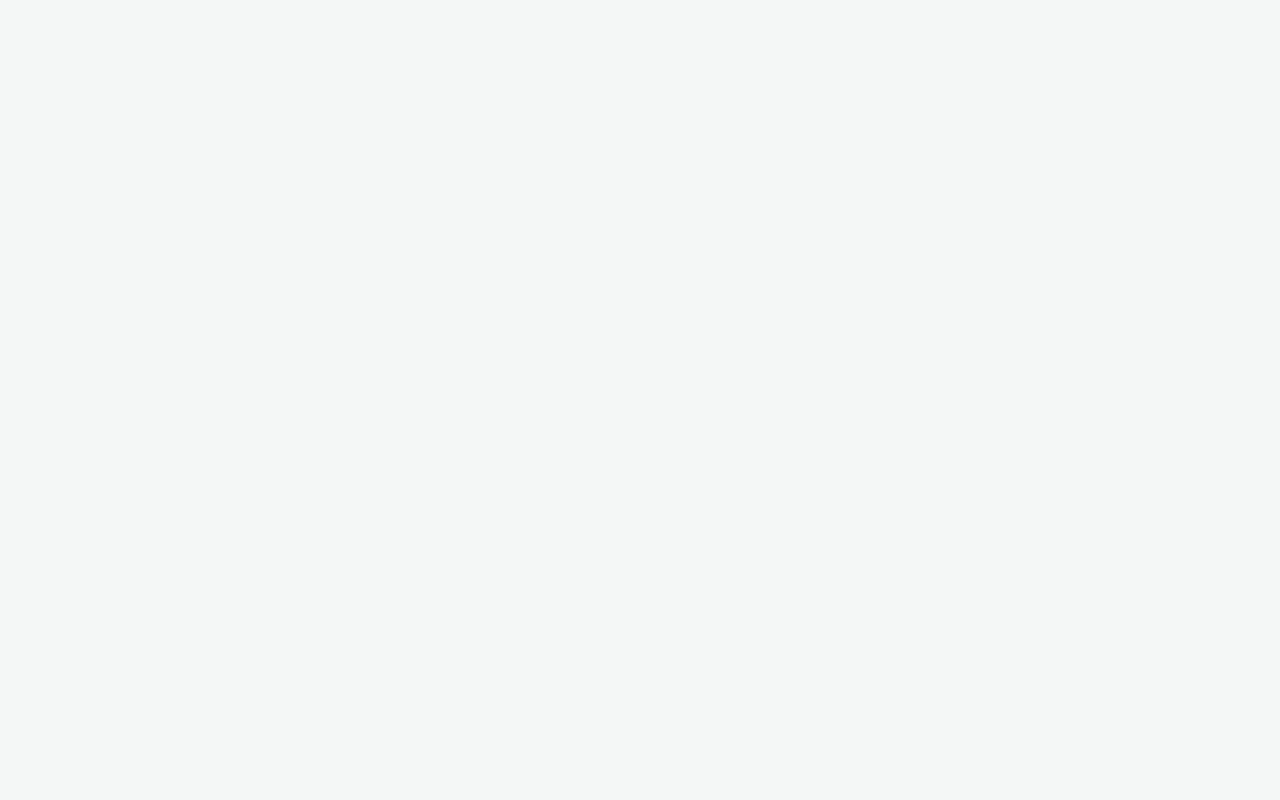
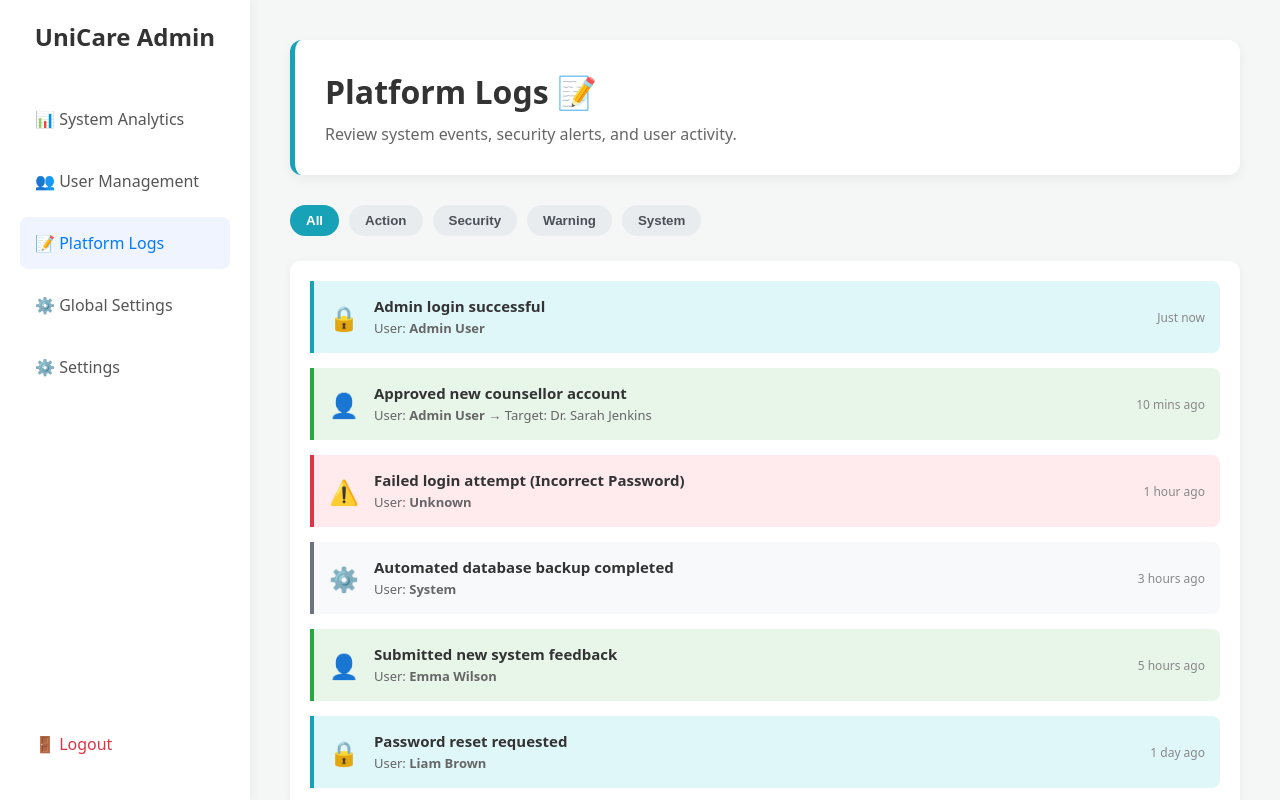
Before and after one commit to it23375314/unicare-counseling-platform, a React app in the folder frontend/: page /admin-logs in a window 1280 px wide. Before the commit this address had no page. Built offline with nearby package versions, Linux system fonts and the light colour scheme; the HTML template or start-up script is replaced by a standard one.

Commit message:
feat: add platform logs page with category filtering

```diff
--- a/frontend/src/App.jsx
+++ b/frontend/src/App.jsx
@@ -10,6 +10,7 @@ import AdminDashboard from './pages/AdminDashboard';
 import ProtectedRoute from './components/ProtectedRoute';
 import Settings from './pages/Settings';
 import UserManagement from './pages/UserManagement';
+import PlatformLogs from './pages/PlatformLogs';
 
 function App() {
 
@@ -54,6 +55,8 @@ function App() {
 
         <Route path="/admin-users" element={<UserManagement />} />
 
+        <Route path="/admin-logs" element={<PlatformLogs />} />
+
       </Routes>
     </Router>
   );
--- a/frontend/src/pages/AdminDashboard.jsx
+++ b/frontend/src/pages/AdminDashboard.jsx
@@ -40,7 +40,7 @@ const AdminDashboard = () => {
           <li style={{ backgroundColor: '#f0f4ff', color: '#007bff' }}>📊 System Analytics</li>
           {/* Change this line inside the AdminDashboard.jsx sidebar: */}
           <li onClick={() => navigate('/admin-users')}>👥 User Management</li>
-          <li>📝 Platform Logs</li>
+          <li onClick={() => navigate('/admin-logs')}>📝 Platform Logs</li>
           <li>⚙️ Global Settings</li>
           <li onClick={() => navigate('/settings')}>⚙️ Settings</li>
         </ul>
--- /dev/null
+++ b/frontend/src/pages/PlatformLogs.jsx
@@ -0,0 +1,129 @@
+import React, { useState } from 'react';
+import { useNavigate } from 'react-router-dom';
+import '../styles/Dashboard.css';
+
+const PlatformLogs = () => {
+  const navigate = useNavigate();
+
+  // 1. Mock Database of System Logs
+  const [logs] = useState([
+    { id: 105, type: 'security', message: 'Admin login successful', user: 'Admin User', time: 'Just now' },
+    { id: 104, type: 'action', message: 'Approved new counsellor account', user: 'Admin User', target: 'Dr. Sarah Jenkins', time: '10 mins ago' },
+    { id: 103, type: 'warning', message: 'Failed login attempt (Incorrect Password)', user: 'Unknown', time: '1 hour ago' },
+    { id: 102, type: 'system', message: 'Automated database backup completed', user: 'System', time: '3 hours ago' },
+    { id: 101, type: 'action', message: 'Submitted new system feedback', user: 'Emma Wilson', time: '5 hours ago' },
+    { id: 100, type: 'security', message: 'Password reset requested', user: 'Liam Brown', time: '1 day ago' }
+  ]);
+
+  // State for log filtering
+  const [filter, setFilter] = useState('All');
+
+  const handleLogout = () => {
+    localStorage.removeItem('isLoggedIn');
+    localStorage.removeItem('userRole');
+    navigate('/');
+  };
+
+  // Helper function to pick colors based on the log type
+  const getLogStyles = (type) => {
+    switch(type) {
+      case 'security': return { border: '#17a2b8', bg: '#e0f7fa', icon: '🔒' };
+      case 'action': return { border: '#28a745', bg: '#e8f5e9', icon: '👤' };
+      case 'warning': return { border: '#dc3545', bg: '#ffebee', icon: '⚠️' };
+      case 'system': return { border: '#6c757d', bg: '#f8f9fa', icon: '⚙️' };
+      default: return { border: '#ccc', bg: '#fff', icon: '📄' };
+    }
+  };
+
+  // Apply the active filter
+  const filteredLogs = logs.filter(log => filter === 'All' || log.type === filter.toLowerCase());
+
+  return (
+    <div className="dashboard-container">
+      {/* Left Sidebar for Admin */}
+      <div className="sidebar">
+        <h2 style={{ color: '#333' }}>UniCare Admin</h2>
+        <ul>
+          <li onClick={() => navigate('/admin-dashboard')}>📊 System Analytics</li>
+          <li onClick={() => navigate('/admin-users')}>👥 User Management</li>
+          <li style={{ backgroundColor: '#f0f4ff', color: '#007bff' }}>📝 Platform Logs</li>
+          <li>⚙️ Global Settings</li>
+          <li onClick={() => navigate('/settings')}>⚙️ Settings</li>
+        </ul>
+        <ul style={{ flex: 0 }}>
+          <li onClick={handleLogout} style={{ color: '#dc3545' }}>🚪 Logout</li>
+        </ul>
+      </div>
+
+      {/* Main Content Area */}
+      <div className="main-content">
+        <div className="welcome-card" style={{ borderLeft: '5px solid #17a2b8' }}>
+          <h1 style={{ color: '#333', marginBottom: '10px' }}>Platform Logs 📝</h1>
+          <p style={{ color: '#666' }}>Review system events, security alerts, and user activity.</p>
+        </div>
+
+        {/* Filter Tabs */}
+        <div style={{ display: 'flex', gap: '10px', marginBottom: '25px' }}>
+          {['All', 'Action', 'Security', 'Warning', 'System'].map(tab => (
+            <button
+              key={tab}
+              onClick={() => setFilter(tab)}
+              style={{
+                padding: '8px 16px',
+                borderRadius: '20px',
+                border: 'none',
+                cursor: 'pointer',
+                fontWeight: 'bold',
+                backgroundColor: filter === tab ? '#17a2b8' : '#e9ecef',
+                color: filter === tab ? 'white' : '#495057',
+                transition: 'all 0.2s'
+              }}
+            >
+              {tab}
+            </button>
+          ))}
+        </div>
+
+        {/* Logs Timeline */}
+        <div style={{ background: 'white', padding: '20px', borderRadius: '10px', boxShadow: '0 2px 10px rgba(0,0,0,0.05)' }}>
+          {filteredLogs.length > 0 ? (
+            <div style={{ display: 'flex', flexDirection: 'column', gap: '15px' }}>
+              {filteredLogs.map(log => {
+                const styles = getLogStyles(log.type);
+                return (
+                  <div key={log.id} style={{
+                    display: 'flex',
+                    alignItems: 'center',
+                    padding: '15px',
+                    background: styles.bg,
+                    borderLeft: `4px solid ${styles.border}`,
+                    borderRadius: '0 8px 8px 0'
+                  }}>
+                    <div style={{ fontSize: '24px', marginRight: '15px' }}>{styles.icon}</div>
+                    <div style={{ flex: 1 }}>
+                      <strong style={{ display: 'block', color: '#333', fontSize: '15px' }}>{log.message}</strong>
+                      <span style={{ fontSize: '13px', color: '#666' }}>
+                        User: <span style={{ fontWeight: 'bold' }}>{log.user}</span>
+                        {log.target && ` → Target: ${log.target}`}
+                      </span>
+                    </div>
+                    <div style={{ fontSize: '12px', color: '#888', whiteSpace: 'nowrap' }}>
+                      {log.time}
+                    </div>
+                  </div>
+                );
+              })}
+            </div>
+          ) : (
+            <div style={{ textAlign: 'center', padding: '40px', color: '#777' }}>
+              <p>No logs found for this filter category.</p>
+            </div>
+          )}
+        </div>
+
+      </div>
+    </div>
+  );
+};
+
+export default PlatformLogs;
```
